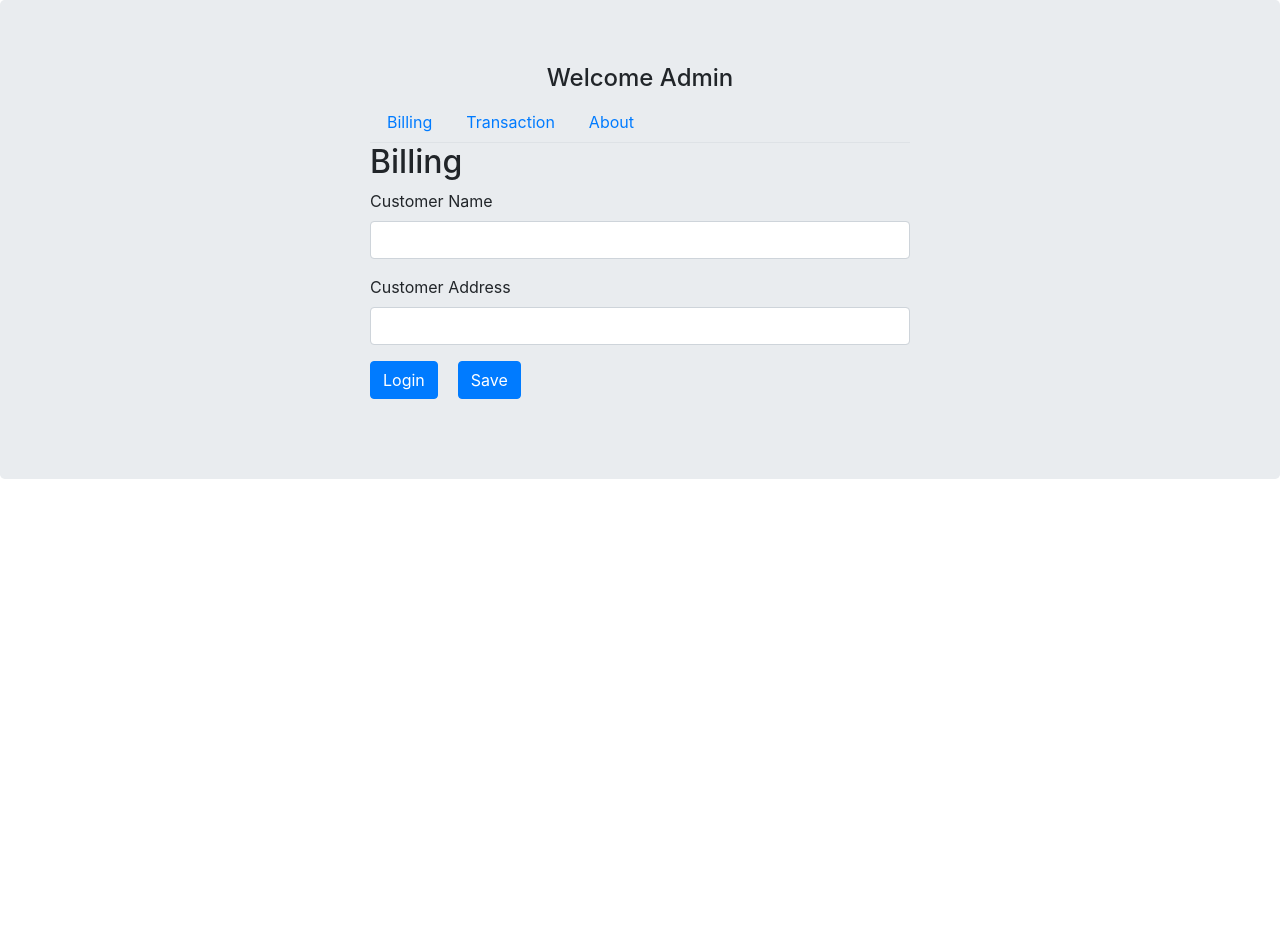
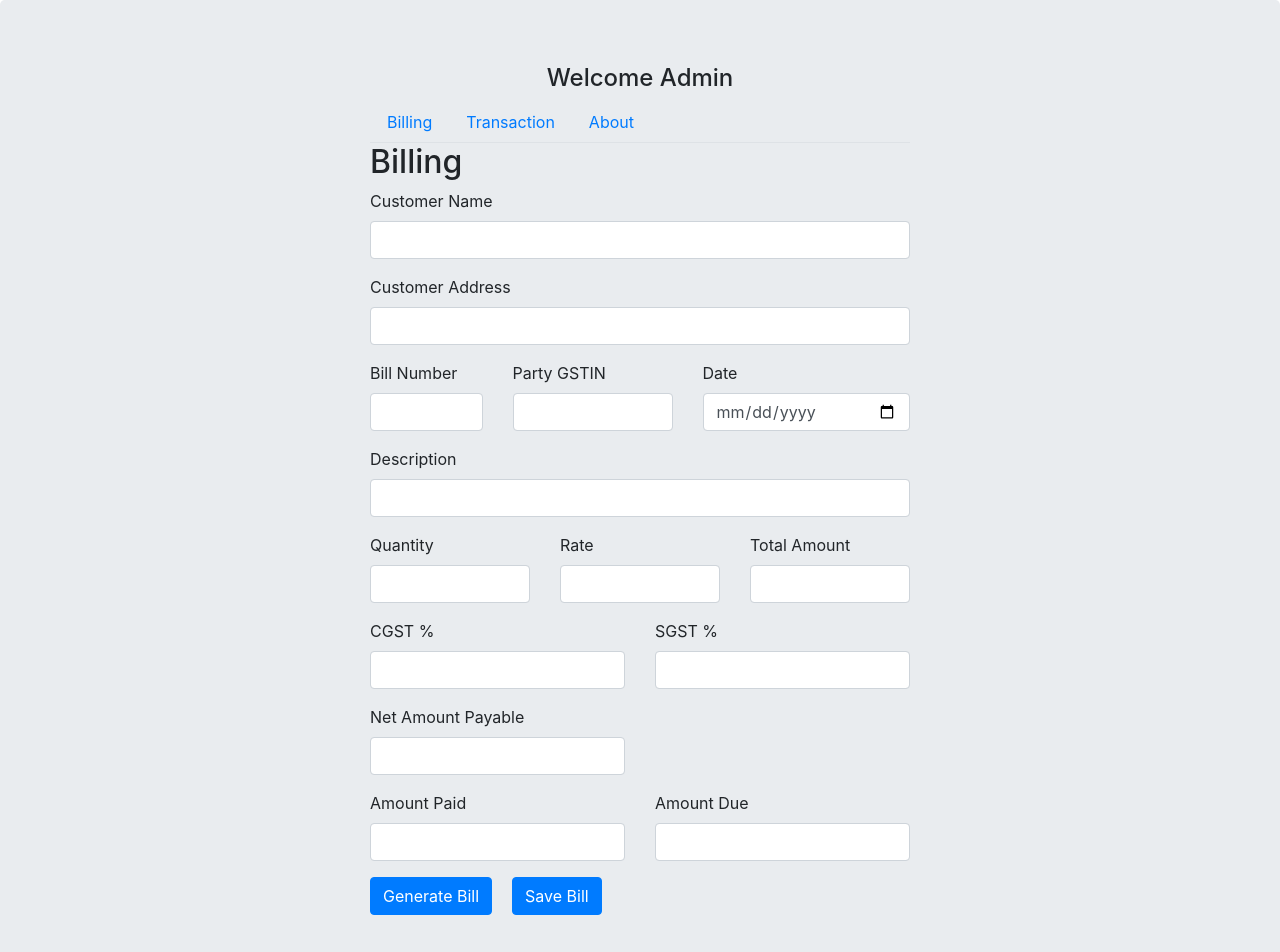
Before and after one commit to abhishek-anand-78/digitalGas, an Angular app: page /home/billing in a window 1280 px wide. Shown: the top 952 px of the page. Before the commit the page ends 800 px from the top, so only its background shows below. Built offline with nearby package versions, Linux system fonts and the light colour scheme.

Commit message:
added controls for bill page and transaction

```diff
--- a/src/app/app.component.html
+++ b/src/app/app.component.html
@@ -4,7 +4,7 @@
 <div class="jumbotron">
   <div class="container">
     <div class="row">
-      <div class="col-sm-6 offset-sm-3">
+      <div class="col-md-6 offset-sm-3">
          <router-outlet></router-outlet>
       </div>
     </div>
--- a/src/app/bill/bill.component.html
+++ b/src/app/bill/bill.component.html
@@ -1,26 +1,124 @@
-
 <h2>Billing</h2>
 <div class="">
     <form [formGroup]="billForm" (ngSubmit)="onSubmit()">
         <div class="form-group">
-            <label for="username">Customer Name</label>
-            <input type="text" formControlName="username" class="form-control" [ngClass]="{ 'is-invalid': submitted && f.username.errors }"
+            <label for="customerName">Customer Name</label>
+            <input type="text" formControlName="customerName" class="form-control" [ngClass]="{ 'is-invalid': submitted && f.customerName.errors }"
             />
-            <div *ngIf="submitted && f.username.errors" class="invalid-feedback">
-                <div *ngIf="f.username.errors.required">Customer Name is required</div>
+            <div *ngIf="submitted && f.customerName.errors" class="invalid-feedback">
+                <div *ngIf="f.customerName.errors.required">Customer Name is required</div>
             </div>
         </div>
         <div class="form-group">
             <label for="address">Customer Address</label>
-            <input type="text" formControlName="password" class="form-control" [ngClass]="{ 'is-invalid': submitted && f.password.errors }"
+            <input type="text" formControlName="address" class="form-control" [ngClass]="{ 'is-invalid': submitted && f.address.errors }"
             />
-            <div *ngIf="submitted && f.password.errors" class="invalid-feedback">
-                <div *ngIf="f.password.errors.required">Customer Address</div>
+            <div *ngIf="submitted && f.address.errors" class="invalid-feedback">
+                <div *ngIf="f.address.errors.required">Customer Address is required</div>
             </div>
         </div>
+
+
+        <div class="row">
+            <div class="col-md-3 col-lg-3 col-sm-3 form-group">
+                <label for="billNumber">Bill Number</label>
+                <input type="text" formControlName="billNumber" class="form-control" [ngClass]="{ 'is-invalid': submitted && f.billNumber.errors }"
+                />
+                <div *ngIf="submitted && f.billNumber.errors" class="invalid-feedback">
+                    <div *ngIf="f.billNumber.errors.required">Bill Number is required</div>
+                </div>
+            </div>
+            <div class="col-md-4 col-lg-4 col-sm-4 form-group">
+                <label for="partyGstNumber">Party GSTIN</label>
+                <input type="text" formControlName="partyGstNumber" class="form-control" [ngClass]="{ 'is-invalid': submitted && f.partyGstNumber.errors }"
+                />
+                <div *ngIf="submitted && f.partyGstNumber.errors" class="invalid-feedback">
+                    <div *ngIf="f.partyGstNumber.errors.required">Party GSTIN is required</div>
+                </div>
+            </div>
+            <div class="col-md-5 col-lg-5 col-sm-5 form-group">
+                <label for="date">Date</label>
+                <input type="date" formControlName="date" class="form-control" [ngClass]="{ 'is-invalid': submitted && f.date.errors }"
+                />
+                <div *ngIf="submitted && f.date.errors" class="invalid-feedback">
+                    <div *ngIf="f.date.errors.required">Please select date</div>
+                </div>
+            </div>
+        </div>
+
         <div class="form-group">
-             <button [disabled]="loading" class="btn btn-primary">Login</button>
-             <button [disabled]="loading" class="btn btn-primary saveButton">Save</button>
+            <label for="description">Description</label>
+            <input type="text" formControlName="description" class="form-control" [ngClass]="{ 'is-invalid': submitted && f.description.errors }"
+            />
+            <div *ngIf="submitted && f.description.errors" class="invalid-feedback">
+                <div *ngIf="f.description.errors.required">Description is required</div>
+            </div>
+        </div>
+
+        <div class="row">
+            <div class="col-md-4 col-lg-4 col-sm-4 form-group">
+                <label for="quantity">Quantity</label>
+                <input type="text" formControlName="quantity" class="form-control" [ngClass]="{ 'is-invalid': submitted && f.quantity.errors }"
+                />
+                <div *ngIf="submitted && f.quantity.errors" class="invalid-feedback">
+                    <div *ngIf="f.quantity.errors.required">Quantity is required</div>
+                </div>
+            </div>
+            <div class="col-md-4 col-lg-4 col-sm-4 form-group">
+                <label for="rate">Rate </label>
+                <input type="text" formControlName="rate" class="form-control" [ngClass]="{ 'is-invalid': submitted && f.rate.errors }"
+                />
+                <div *ngIf="submitted && f.rate.errors" class="invalid-feedback">
+                    <div *ngIf="f.rate.errors.required">Rate is required</div>
+                </div>
+            </div>
+            <div class="col-md-4 col-lg-4 col-sm-4 form-group">
+                <label for="totalAmount">Total Amount</label>
+                <input type="text" formControlName="totalAmount" class="form-control" [ngClass]="{ 'is-invalid': submitted && f.totalAmount.errors }"
+                />
+            </div>
+        </div>
+
+        <div class="row">
+            <div class="col-md-6 col-lg-6 col-sm-6 form-group">
+                <label for="cgst">CGST %</label>
+                <input type="text" formControlName="cgst" class="form-control" [ngClass]="{ 'is-invalid': submitted && f.cgst.errors }"
+                />
+            </div>
+
+            <div class="col-md-6 col-lg-6 col-sm-6 form-group">
+                <label for="sgst">SGST %</label>
+                <input type="text" formControlName="sgst" class="form-control" [ngClass]="{ 'is-invalid': submitted && f.sgst.errors }"
+                />
+            </div>
+        </div>
+
+        <div class="row">
+            <div class="col-md-6 col-lg-6 col-sm-6 form-group">
+                <label for="netAmountPayable">Net Amount Payable</label>
+                <input type="text" formControlName="netAmountPayable" class="form-control" [ngClass]="{ 'is-invalid': submitted && f.netAmountPayable.errors }"
+                />
+            </div>
+        </div>
+
+             <div class="row">
+            <div class="col-md-6 col-lg-6 col-sm-6 form-group">
+                <label for="amountPaid">Amount Paid</label>
+                <input type="text" formControlName="amountPaid" class="form-control" [ngClass]="{ 'is-invalid': submitted && f.amountPaid.errors }"
+                />
+            </div>
+
+            <div class="col-md-6 col-lg-6 col-sm-6 form-group">
+                <label for="amountDue">Amount Due</label>
+                <input type="text" formControlName="amountDue" class="form-control" [ngClass]="{ 'is-invalid': submitted && f.amountDue.errors }"
+                />
+            </div>
+        </div>
+
+
+        <div class="form-group">
+            <button [disabled]="loading" class="btn btn-primary">Generate Bill</button>
+            <button [disabled]="loading" class="btn btn-primary saveButton">Save Bill</button>
         </div>
     </form>
 </div>
--- a/src/app/bill/bill.component.ts
+++ b/src/app/bill/bill.component.ts
@@ -14,8 +14,20 @@ export class BillComponent implements OnInit {
 
   ngOnInit() {
     this.billForm = this.formBuilder.group({
-      username: ['', Validators.required],
-      password: ['', Validators.required]
+      customerName: ['', Validators.required],
+      address: ['', Validators.required],
+      billNumber: ['', Validators.required],
+      partyGstNumber: ['', Validators.required],
+      date: ['', Validators.required],
+      description: ['', Validators.required],
+      quantity: ['', Validators.required],
+      rate: ['', Validators.required],
+      totalAmount: ['', Validators.required],
+      cgst: ['', Validators.required],
+      sgst: ['', Validators.required],
+      netAmountPayable: [''],
+      amountPaid: [''],
+      amountDue: ['']
     });
   }
 
@@ -23,4 +35,10 @@ export class BillComponent implements OnInit {
     return this.billForm.controls;
   }
 
+  onSubmit() {
+    //this.billForm.controls.netAmountPayable.value
+    console.log(this.billForm.controls.netAmountPayable.value);
+  }
+
+
 }
--- a/src/app/transaction/transaction.component.html
+++ b/src/app/transaction/transaction.component.html
@@ -1,3 +1,68 @@
-<p>
-  transaction works!
-</p>
+<!--<h4>Transactions</h4>-->
+<div class="table-responsive">
+  <table class="table table-hover">
+    <thead>
+      <tr>
+        <th scope="col">#</th>
+        <th scope="col">Customer Name</th>
+        <th scope="col">Customer Address</th>
+        <th scope="col">Bill Number</th>
+        <th scope="col">Party GSTIN</th>
+        <th scope="col">Date</th>
+        <th scope="col">Description</th>
+        <th scope="col">Quantity</th>
+        <th scope="col">Rate</th>
+        <th scope="col">Total Amount</th>
+        <th scope="col">CGST %</th>
+        <th scope="col">SGST %</th>
+        <th scope="col">Net Amount Payable</th>
+      </tr>
+    </thead>
+    <tbody>
+      <tr>
+        <th scope="row">1</th>
+        <td>Mark</td>
+        <td>Otto</td>
+        <td>@mdo</td>
+        <td>Mark</td>
+        <td>Otto</td>
+        <td>@mdo</td>
+        <td>Mark</td>
+        <td>Otto</td>
+        <td>@mdo</td>
+        <td>Mark</td>
+        <td>Otto</td>
+        <td>@mdo</td>
+      </tr>
+      <tr>
+        <th scope="row">2</th>
+        <td>Jacob</td>
+        <td>Thornton</td>
+        <td>@fat</td>
+        <td>Mark</td>
+        <td>Otto</td>
+        <td>@mdo</td>
+        <td>Mark</td>
+        <td>@mdo</td>
+        <td>Mark</td>
+        <td>Mark</td>
+        <td>Otto</td>
+        <td>@mdo</td>
+      </tr>
+      <tr>
+        <th scope="row">3</th>
+        <td>Larry the Bird</td>
+        <td>@twitter</td>
+        <td>Mark</td>
+        <td>Otto</td>
+        <td>@mdo</td>
+        <td>Mark</td>
+        <td>@mdo</td>
+        <td>Mark</td>
+        <td>Mark</td>
+        <td>Otto</td>
+        <td>@mdo</td>
+      </tr>
+    </tbody>
+  </table>
+</div>
```
Also changed, not shown: src/app/login/login.component.html (line endings or trailing spaces).
